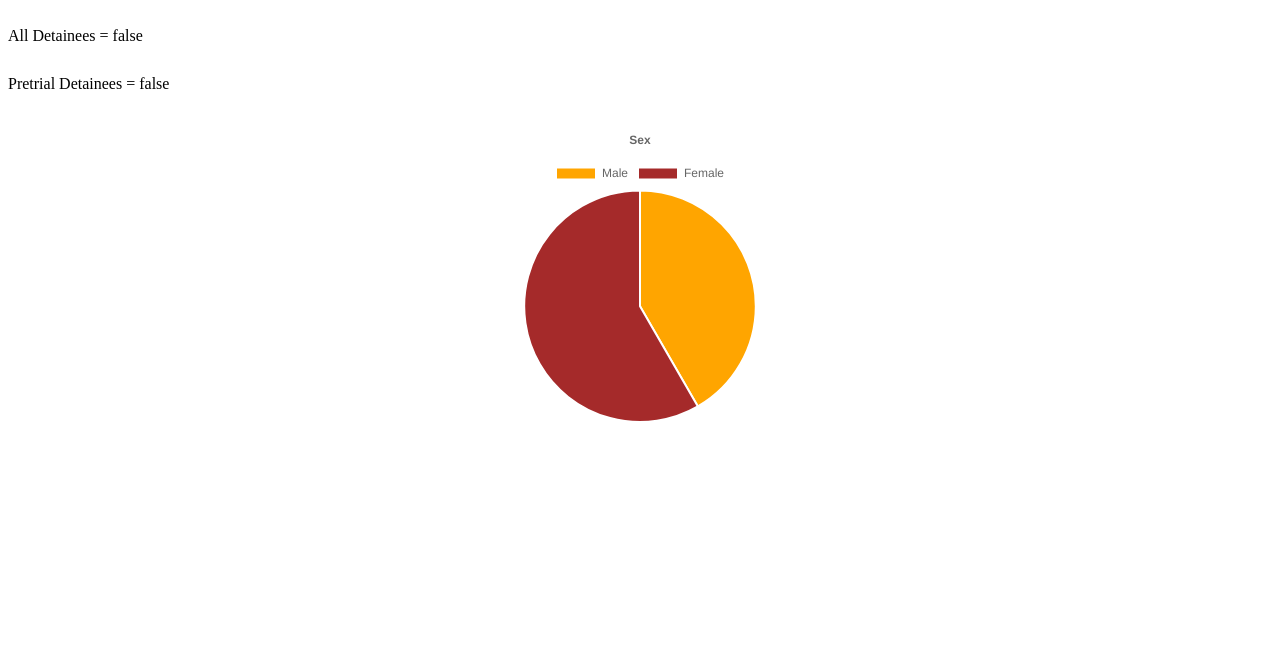
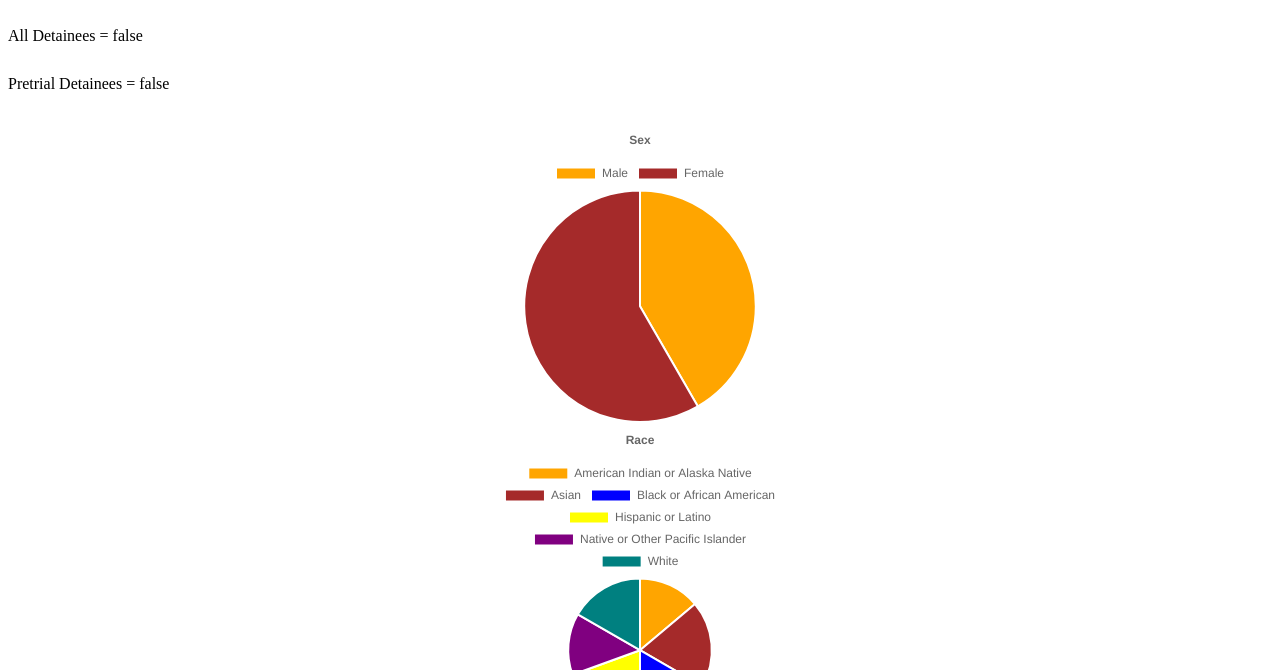
Before and after one commit to hannahgkeel/JailDashboard, a React app: page / in a window 1280 px wide. Both pictures are taken after typing "Sample" into the empty fields and a click on the button "Search". Shown: the part 130-800 px from the top of the page. Built offline with nearby package versions, Linux system fonts and the light colour scheme.

Commit message:
Added, Pie, RaceGraph, and DetentionTypeGraphs Components

```diff
--- /dev/null
+++ b/frontend/components/DetentionTypeGraph.js
@@ -0,0 +1,120 @@
+import React, {Component} from 'react';
+import {
+    Chart,
+    ArcElement,
+    LineElement,
+    BarElement,
+    PointElement,
+    BarController,
+    BubbleController,
+    DoughnutController,
+    LineController,
+    PieController,
+    PolarAreaController,
+    RadarController,
+    ScatterController,
+    CategoryScale,
+    LinearScale,
+    LogarithmicScale,
+    RadialLinearScale,
+    TimeScale,
+    TimeSeriesScale,
+    Decimation,
+    Filler,
+    Legend,
+    Title,
+    Tooltip
+  } from 'chart.js';
+
+Chart.register(
+    ArcElement,
+    LineElement,
+    BarElement,
+    PointElement,
+    BarController,
+    BubbleController,
+    DoughnutController,
+    LineController,
+    PieController,
+    PolarAreaController,
+    RadarController,
+    ScatterController,
+    CategoryScale,
+    LinearScale,
+    LogarithmicScale,
+    RadialLinearScale,
+    TimeScale,
+    TimeSeriesScale,
+    Decimation,
+    Filler,
+    Legend,
+    Title,
+    Tooltip
+  );
+
+
+let data = {
+    labels: ['Pretrial', 'Sentence', 'Federal'],
+    datasets: [{
+      label: 'Detention Type',
+      data: [65, 59, 80, 81, 56, 55, 40],
+      backgroundColor: [
+        'rgba(255, 99, 132, 0.2)',
+        'rgba(255, 159, 64, 0.2)',
+        'rgba(255, 205, 86, 0.2)',
+        'rgba(75, 192, 192, 0.2)',
+        'rgba(54, 162, 235, 0.2)',
+        'rgba(153, 102, 255, 0.2)',
+        'rgba(201, 203, 207, 0.2)'
+      ],
+      borderColor: [
+        'rgb(255, 99, 132)',
+        'rgb(255, 159, 64)',
+        'rgb(255, 205, 86)',
+        'rgb(75, 192, 192)',
+        'rgb(54, 162, 235)',
+        'rgb(153, 102, 255)',
+        'rgb(201, 203, 207)'
+      ],
+      borderWidth: 1
+    }]
+  };
+
+class DetentionTypeGraph extends Component {
+    chartRef = React.createRef();
+
+    componentDidMount() {
+        this.buildChart();
+    }
+
+    componentDidUpdate() {
+        this.buildChart();
+    }
+
+    buildChart = () => {
+        const myChartRef = this.chartRef.current.getContext("2d");
+
+        let myBarChart = new Chart(myChartRef, {
+            type: 'bar',
+            data: data,
+            options: {
+              indexAxis: 'y'
+            }
+        });
+
+    }
+
+    render() {
+        return  (
+            <div>
+                <canvas
+                    id="Bar"
+                    ref={this.chartRef}
+                    style={{'max-width': '500px', 'maxHeight': '700px', 'margin': '0 auto'}}
+                />
+            </div>
+        )
+    }
+}
+
+export default DetentionTypeGraph;
--- /dev/null
+++ b/frontend/components/Pie.js
@@ -0,0 +1,104 @@
+import React, { Component } from "react";
+import '../styles/Pie.css'
+import {
+    Chart,
+    ArcElement,
+    LineElement,
+    BarElement,
+    PointElement,
+    BarController,
+    BubbleController,
+    DoughnutController,
+    LineController,
+    PieController,
+    PolarAreaController,
+    RadarController,
+    ScatterController,
+    CategoryScale,
+    LinearScale,
+    LogarithmicScale,
+    RadialLinearScale,
+    TimeScale,
+    TimeSeriesScale,
+    Decimation,
+    Filler,
+    Legend,
+    Title,
+    Tooltip
+  } from 'chart.js';
+
+Chart.register(
+    ArcElement,
+    LineElement,
+    BarElement,
+    PointElement,
+    BarController,
+    BubbleController,
+    DoughnutController,
+    LineController,
+    PieController,
+    PolarAreaController,
+    RadarController,
+    ScatterController,
+    CategoryScale,
+    LinearScale,
+    LogarithmicScale,
+    RadialLinearScale,
+    TimeScale,
+    TimeSeriesScale,
+    Decimation,
+    Filler,
+    Legend,
+    Title,
+    Tooltip
+  );
+
+class Pie extends Component {
+    chartRef = React.createRef();
+
+    componentDidMount() {
+        this.buildChart();
+    }
+
+    componentDidUpdate() {
+        this.buildChart();
+    }
+
+    buildChart = () => {
+        const myChartRef = this.chartRef.current.getContext("2d");
+        const { data, title } = this.props;
+
+        // if (typeof myPieChart !== "undefined") myPieChart.destroy();
+
+        let myPieChart = new Chart(myChartRef, {
+            type: 'pie',
+            data: data,
+            options: {
+              responsive: true,
+              plugins: {
+                legend: {
+                  position: 'top',
+                },
+                title: {
+                  display: true,
+                  text: title
+                }
+              }
+            },
+        });
+
+    }
+
+    render() {
+        return  (
+            <div>
+                <canvas
+                    id="Pie"
+                    ref={this.chartRef}
+                />
+            </div>
+        )
+    }
+}
+
+export default Pie;
--- /dev/null
+++ b/frontend/components/RaceGraph.js
@@ -0,0 +1,23 @@
+import React, { Component } from "react";
+import Pie from './Pie'
+
+const data = {
+    labels: ['American Indian or Alaska Native', 'Asian', 'Black or African American', 'Hispanic or Latino', 'Native or Other Pacific Islander', 'White'],
+    datasets: [
+        {
+            label: 'Dataset 1',
+            data: [50, 70, 60, 70, 50, 60],
+            backgroundColor: ['orange', 'brown', 'blue', 'yellow', 'purple', 'teal'],
+        }
+    ]
+}
+
+class SexGraph extends Component {
+    render() {
+        return  (
+            <Pie data={data} title='Race'/>
+        )
+    }
+}
+
+export default SexGraph;
--- a/frontend/components/SexGraph.js
+++ b/frontend/components/SexGraph.js
@@ -1,64 +1,5 @@
 import React, { Component } from "react";
-import '../styles/SexGraph.css'
-import {
-    Chart,
-    ArcElement,
-    LineElement,
-    BarElement,
-    PointElement,
-    BarController,
-    BubbleController,
-    DoughnutController,
-    LineController,
-    PieController,
-    PolarAreaController,
-    RadarController,
-    ScatterController,
-    CategoryScale,
-    LinearScale,
-    LogarithmicScale,
-    RadialLinearScale,
-    TimeScale,
-    TimeSeriesScale,
-    Decimation,
-    Filler,
-    Legend,
-    Title,
-    Tooltip
-  } from 'chart.js';
-
-Chart.register(
-    ArcElement,
-    LineElement,
-    BarElement,
-    PointElement,
-    BarController,
-    BubbleController,
-    DoughnutController,
-    LineController,
-    PieController,
-    PolarAreaController,
-    RadarController,
-    ScatterController,
-    CategoryScale,
-    LinearScale,
-    LogarithmicScale,
-    RadialLinearScale,
-    TimeScale,
-    TimeSeriesScale,
-    Decimation,
-    Filler,
-    Legend,
-    Title,
-    Tooltip
-  );
-
-let myPieChart;
-
-//--Chart Style Options--//
-// Chart.defaults.global.defaultFontFamily = "'PT Sans', sans-serif"
-// Chart.defaults.global.legend.display = false;
-//--Chart Style Options--//
+import Pie from './Pie'
 
 const data = {
     labels: ['Male', 'Female'],
@@ -72,49 +13,9 @@ const data = {
 }
 
 class SexGraph extends Component {
-    chartRef = React.createRef();
-
-    componentDidMount() {
-        this.buildChart();
-    }
-
-    componentDidUpdate() {
-        this.buildChart();
-    }
-
-    buildChart = () => {
-        const myChartRef = this.chartRef.current.getContext("2d");
-        // const { data, average, labels } = this.props;
-
-        if (typeof myPieChart !== "undefined") myPieChart.destroy();
-
-        myPieChart = new Chart(myChartRef, {
-            type: 'pie',
-            data: data,
-            options: {
-              responsive: true,
-              plugins: {
-                legend: {
-                  position: 'top',
-                },
-                title: {
-                  display: true,
-                  text: 'Sex'
-                }
-              }
-            },
-        });
-
-    }
-
     render() {
         return  (
-            <div>
-                <canvas
-                    id="SexGraph"
-                    ref={this.chartRef}
-                />
-            </div>
+            <Pie data={data} title='Sex'/>
         )
     }
 }
--- a/frontend/pages/County.js
+++ b/frontend/pages/County.js
@@ -1,5 +1,7 @@
 import React from "react";
 import SexGraph from '../components/SexGraph'
+import RaceGraph from '../components/RaceGraph'
+import DetentionTypeGraph from '../components/DetentionTypeGraph'
 
 export default function County(props) {
     return (
@@ -8,6 +10,8 @@ export default function County(props) {
             <p>All Detainees = {props.location.state.all.toString()}</p>
             <p>Pretrial Detainees = {props.location.state.pretrial.toString()}</p>
             <SexGraph/>
+            <RaceGraph/>
+            <DetentionTypeGraph/>
         </div>
     )
 }
--- a/frontend/styles/SexGraph.css
+++ b/frontend/styles/Pie.css
@@ -1,4 +1,4 @@
-#SexGraph {
+#Pie {
     max-width: 500px;
     max-height: 600px;
     margin: 0 auto;
```
